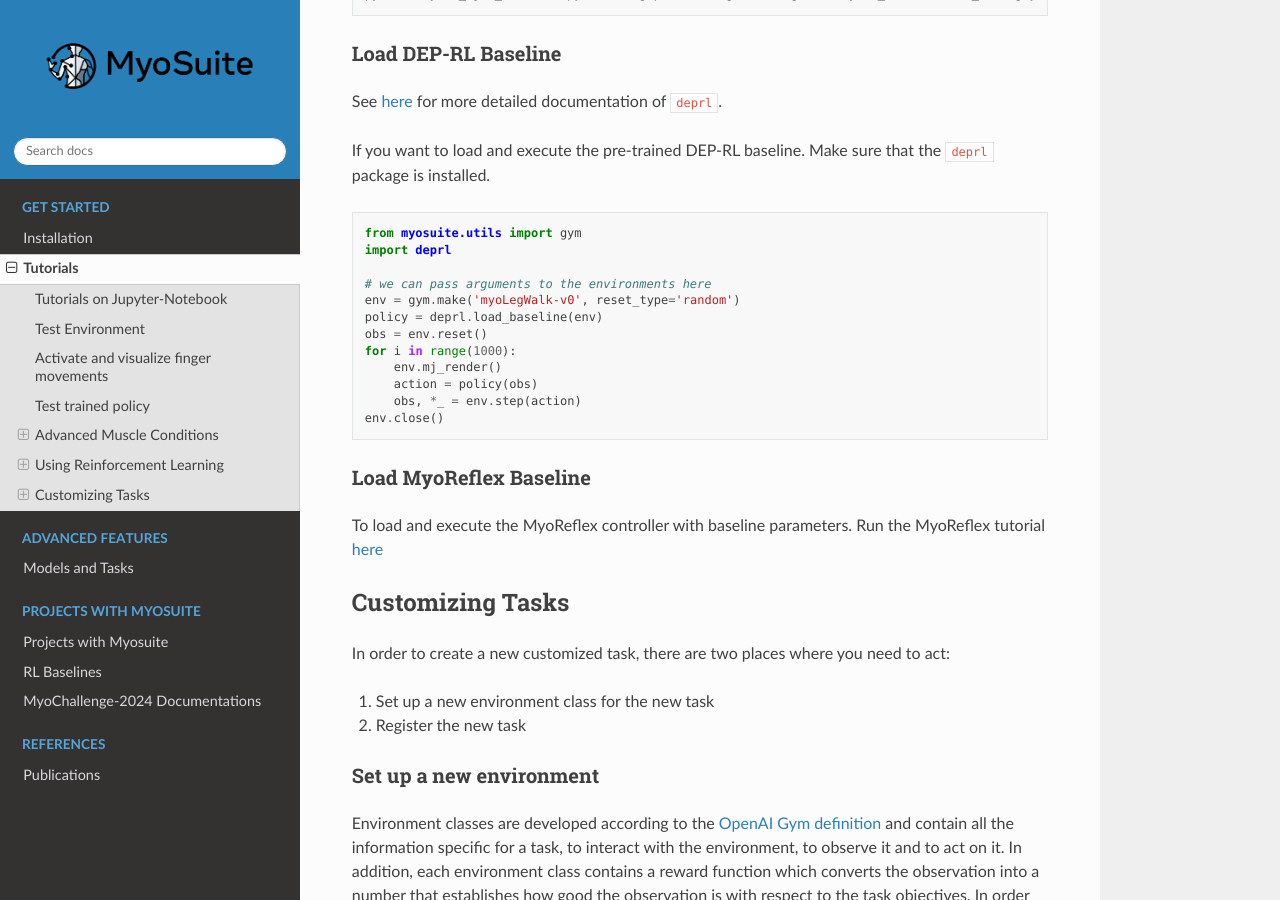
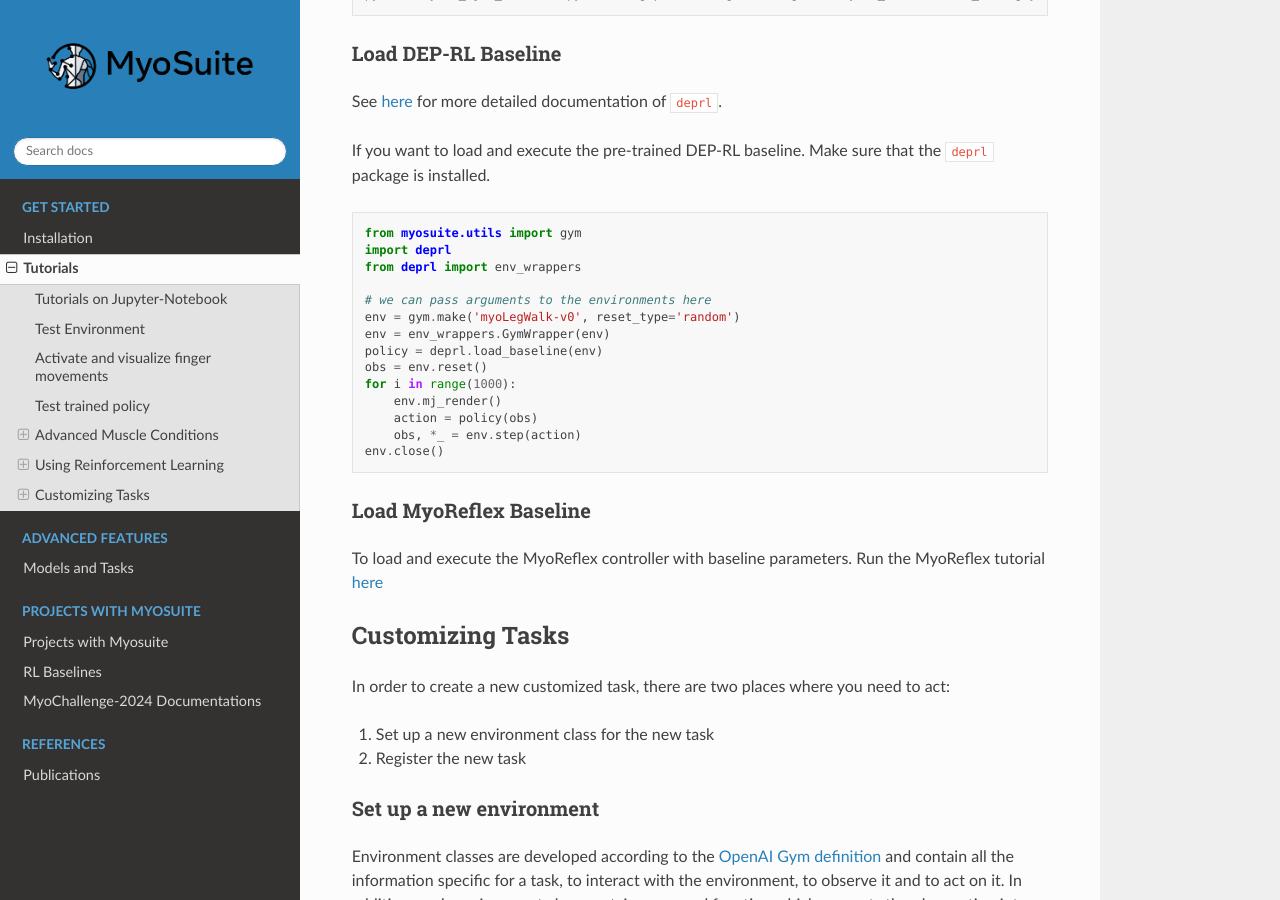
Before and after one commit to MyoHub/myosuite, a Sphinx documentation site: the page built from docs/source/tutorials.rst, in a window 1280 px wide and 900 px high, scrolled down 4924 px. Built offline with Sphinx 7.4.7 and the Read the Docs theme 2.0.0, drawn with Linux system fonts in a browser that asks for light colours.

Commit message:
modified docs for newest deprl version

```diff
--- a/docs/source/tutorials.rst
+++ b/docs/source/tutorials.rst
@@ -240,9 +240,11 @@ If you want to load and execute the pre-trained DEP-RL baseline. Make sure that
 
     from myosuite.utils import gym
     import deprl
+    from deprl import env_wrappers
 
     # we can pass arguments to the environments here
     env = gym.make('myoLegWalk-v0', reset_type='random')
+    env = env_wrappers.GymWrapper(env)
     policy = deprl.load_baseline(env)
     obs = env.reset()
     for i in range(1000):
```
Also changed, not shown: docs/source/tutorials/4a_deprl.ipynb.
